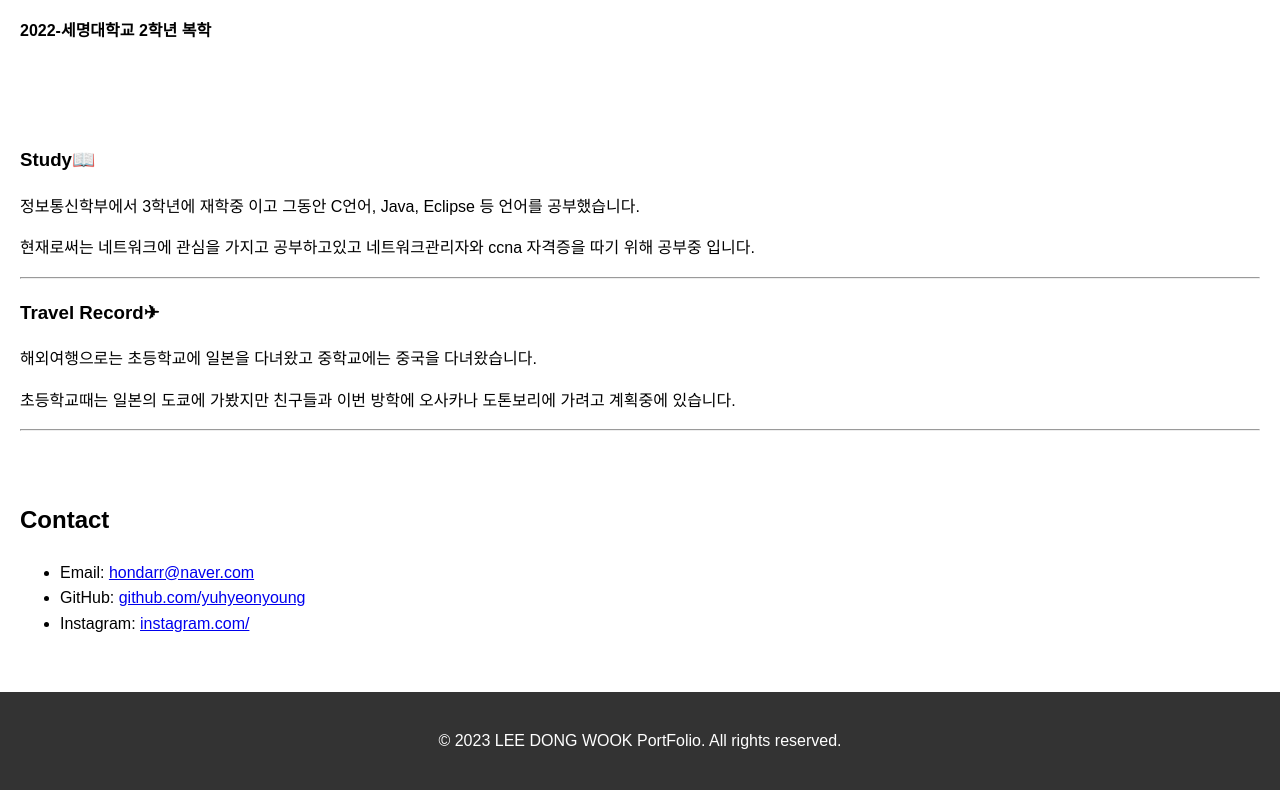
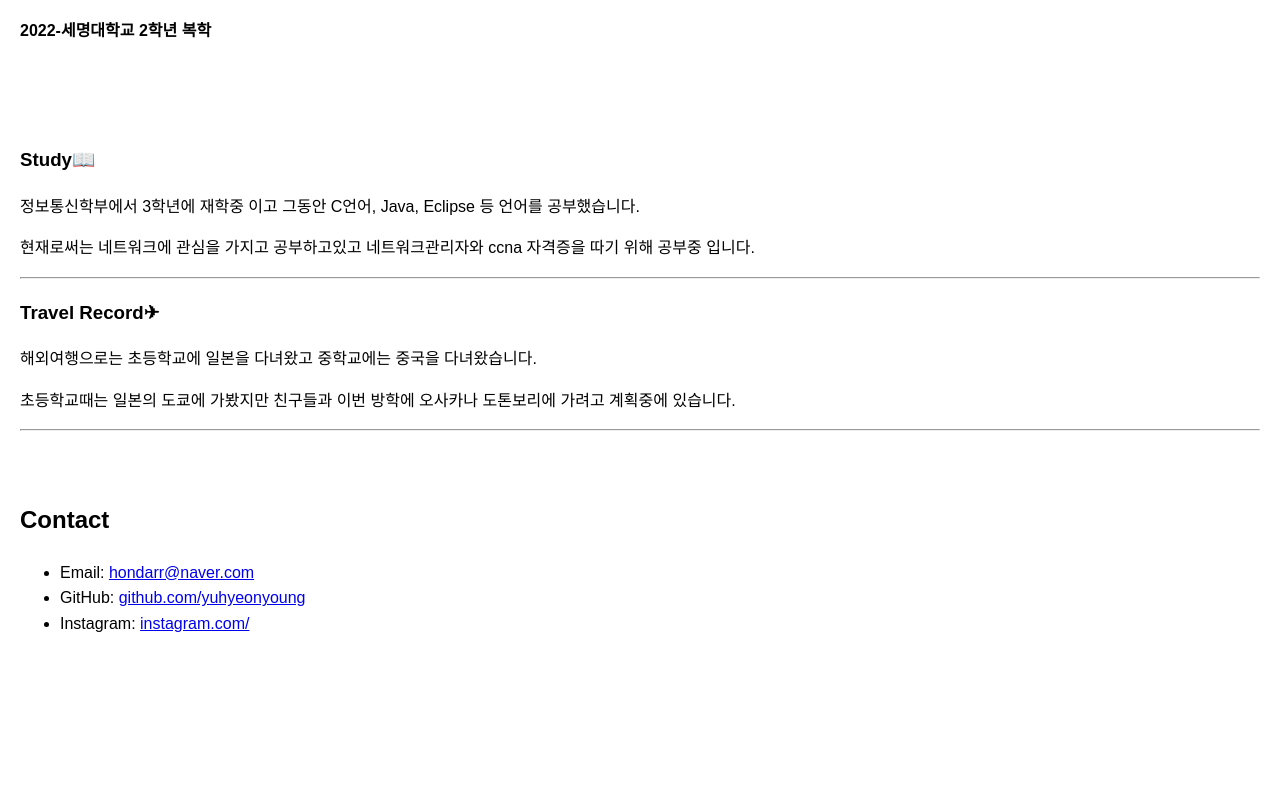
Before and after one commit to yuhyeonyoung/yuhyeonyoung.github.io, a plain HTML site: page PortFolio.html in a window 1280 px wide. Shown: the part 1928-2718 px from the top of the page. After the commit the page ends 2620 px from the top, so only its background shows below. Drawn offline with Linux system fonts and the light colour scheme.

Commit message:
Update PortFolio.html

```diff
--- a/PortFolio.html
+++ b/PortFolio.html
@@ -63,9 +63,5 @@
       <li>Instagram: <a href="https://www.instagram.com/">instagram.com/</a></li>
     </ul>
   </section>
-
-  <footer>
-    <p>© 2023 LEE DONG WOOK PortFolio. All rights reserved.</p>
-  </footer>
 </body>
 </html>
```
